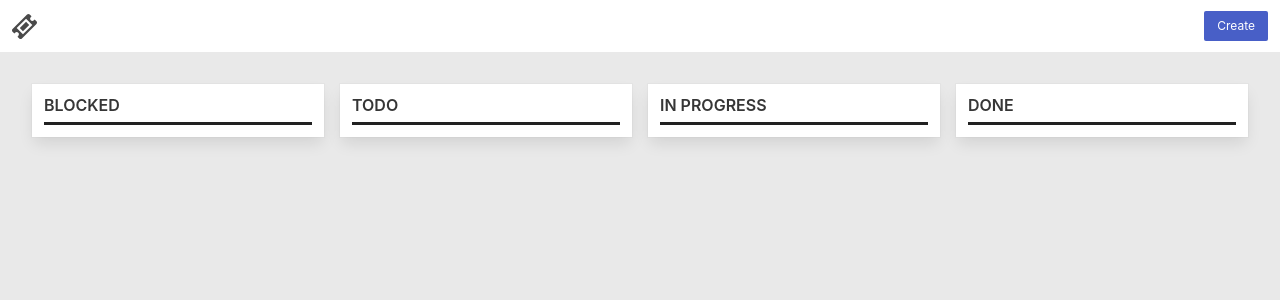
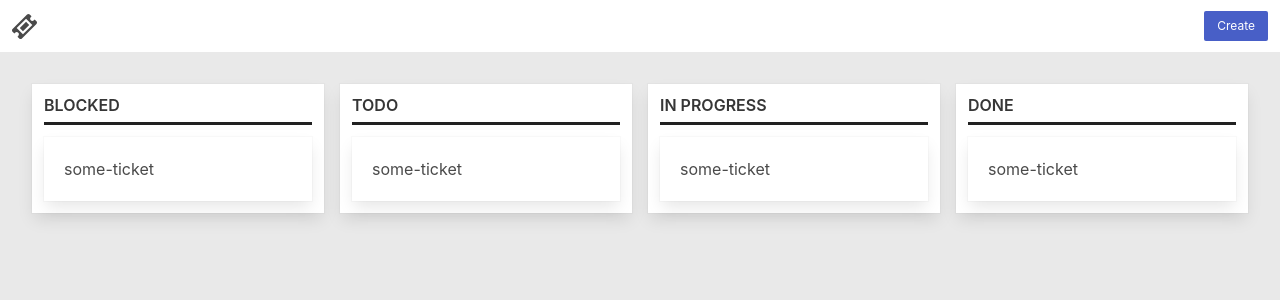
Before and after one commit to georgem00re/ticketing, a React (Vite) app in the folder react-app/: page / in a window 1280 px wide. Shown: the top 300 px of the page. Built offline with nearby package versions, Linux system fonts and the light colour scheme.

Commit message:
initial changes

```diff
--- a/react-app/src/components/Column.tsx
+++ b/react-app/src/components/Column.tsx
@@ -2,14 +2,16 @@
 import Divider from "./Divider";
 
 interface ColumnProps {
-	title: string
+	title: string,
+	children: JSX.Element
 }
 
-export default function Column({ title }: ColumnProps) {
+export default function Column({ title, children }: ColumnProps) {
 	return (
 		<div class="column has-background-white m-2 box">
 			<h1 class="title is-6 mb-2">{title}</h1>
 			<Divider color="#212121"/>
+			{children}
 		</div>
 	)
 }
--- /dev/null
+++ b/react-app/src/components/TicketThumbnail.tsx
@@ -0,0 +1,12 @@
+
+interface TicketThumbnailProps {
+	summary: string
+}
+
+export default function TicketThumbnail({ summary }) {
+	return (
+		<div class="box mt-3">
+			<p>{summary}</p>
+		</div>
+	)
+}
--- a/react-app/src/main.tsx
+++ b/react-app/src/main.tsx
@@ -2,6 +2,7 @@ import ReactDOM from "react-dom/client";
 import Column from "./components/Column";
 import NavigationBar from "./components/NavigationBar.tsx";
 import CreateTicketModal from "./components/CreateTicketModal";
+import TicketThumbnail from "./components/TicketThumbnail";
 import { Fragment, useState } from "react";
 
 const columns = ["BLOCKED", "TODO", "IN PROGRESS", "DONE"]
@@ -16,7 +17,11 @@ export default function App() {
 			<CreateTicketModal active={ticketModalActive} onClose={() => setTicketModalActive(false)}/>
 			<div class="columns m-5">
 				{columns.map((str, index) => {
-					return <Column title={str}/>
+					return (
+						<Column title={str}>
+							<TicketThumbnail summary={"some-ticket"}/>
+						</Column>
+					)
 				})}
 			</div>
 		</Fragment>
```
